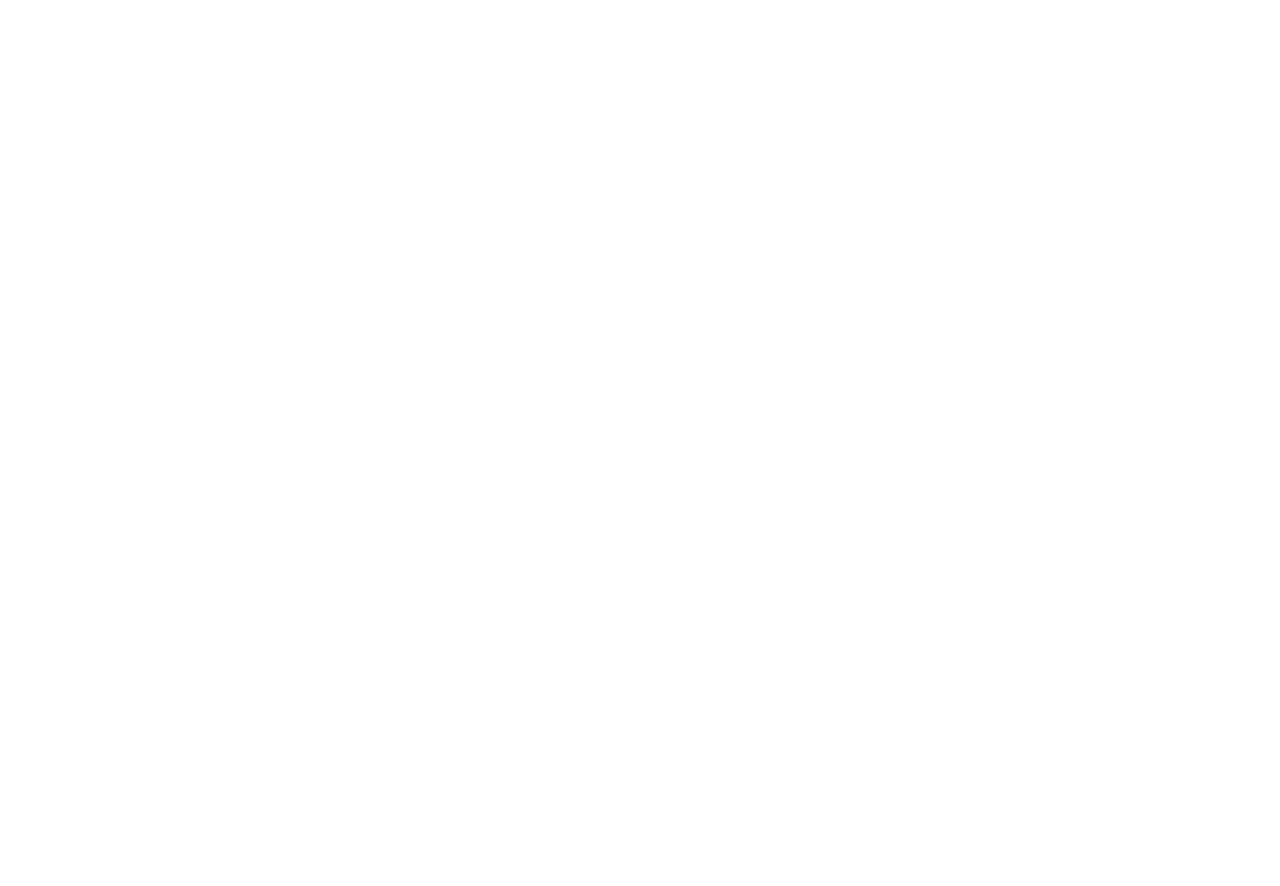
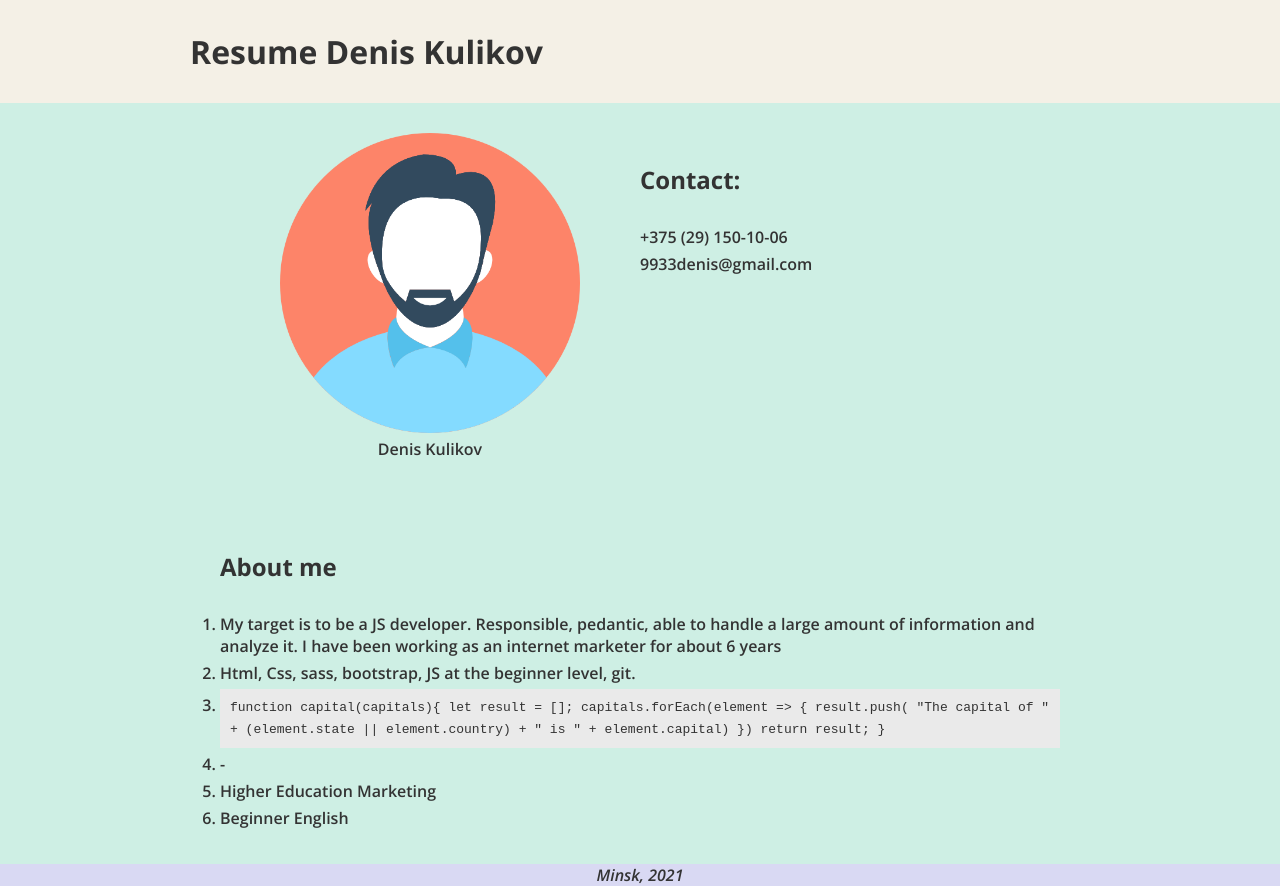
Before and after one commit to denis-githuber/rsschool-cv, a plain HTML site: page index.html in a window 1280 px wide. Before the commit the page ends 800 px from the top, so only its background shows below. Drawn offline with nearby package versions, Linux system fonts and the light colour scheme.

Commit message:
feat: Add resume

```diff
--- a/index.html
+++ b/index.html
@@ -6,16 +6,68 @@
     <meta name="viewport" content="width=device-width, initial-scale=1.0">
     <title>Resume</title>
     <link rel="stylesheet" href="style.css">
+    <link rel="preconnect" href="https://fonts.gstatic.com">
+    <link href="https://fonts.googleapis.com/css2?family=Open+Sans:ital,wght@0,600;0,700;1,600&display=swap" rel="stylesheet">
 </head>
 <body>
-    <header>
+    <header class="header">
+        <div class="container">
+            <h1>Resume Denis Kulikov</h1>
+        </div>
+    </header>
+    <main class="main">
+        <div class="container">
+        <div class="photo-contact">
+            <div class="photo-contact__row">
+                <div class="photo-contact__col">
+                    <figure>
+                        <img class="photo-contact__img" src="photo.png" alt="Photo">
+                        <figcaption>Denis Kulikov</figcaption>
+                    </figure>
+                </div>
+                <div class="photo-contact__col">
+                    <div class="contact">
+                        <h2 class="contact__title">Contact:</h2>
+                        <a href="tel:+375291501006">+375 (29) 150-10-06</a>
+                        <a href="mailto:9933denis@gmail.com">9933denis@gmail.com</a>
+                    </div>
+                </div>
+            </div>
+        </div><!-- photo-contact -->
+        <div class="about">
+            <article>
+            <h2 class="about__title">About me</h2>
+            <ol>
+                <li>My target is to be a JS developer. Responsible, pedantic, able to handle a large amount of information and analyze it. I have been working as an internet marketer for about 6 years</li>
+                <li>Html, Css, sass, bootstrap, JS at the beginner level, git. </li>
+                <li>
+                    <code>
+                        function capital(capitals){
 
-    </header>
-    <main>
+                            let result = [];
 
+                            capitals.forEach(element => {
+                                result.push( "The capital of " + (element.state || element.country) + " is " + element.capital)
+                            })
+
+                            return result;
+                        }
+                    </code>
+                </li>
+                <li>-</li>
+                <li>Higher Education Marketing</li>
+                <li>Beginner English</li>
+            </ol>
+        </article>
+        </div>
+    </div><!-- /.container -->
     </main>
-    <footer>
-
+    <footer class="footer">
+        <div class="container">
+            <div class="footer__copy">
+                <i>Minsk, 2021</i>
+            </div>
+        </div>
     </footer>
 </body>
 </html>
--- a/style.css
+++ b/style.css
@@ -0,0 +1,77 @@
+* {
+    margin: 0;
+    padding: 0;
+    box-sizing: border-box;
+}
+
+body {
+    font-family: 'Open Sans', sans-serif;
+    color: #333;
+}
+
+.container {
+    width: 100%;
+    max-width: 900px;
+    margin: 0 auto;
+}
+
+.header {
+    padding: 30px;
+    background: #f4f0e6;
+}
+.main {
+    background: #ceefe4;
+}
+.photo-contact {
+    padding: 30px;
+}
+
+.photo-contact__row{
+    display: flex;
+    flex-wrap: wrap;
+}
+
+.photo-contact__col {
+    flex: 0 0 50%;
+    max-width: 50%;
+}
+
+.photo-contact__img {
+    width: 300px;
+}
+
+.photo-contact figure {
+    text-align: center;
+}
+.contact__title {
+    padding: 30px 0;
+}
+
+.contact a {
+    display: block;
+    margin-bottom: 5px;
+    color: #333;
+    text-decoration: none;
+}
+
+.contact a:hover {
+    text-decoration: underline;
+}
+
+.about {
+    padding: 30px;
+}
+.about__title {
+    margin: 30px 0;
+}
+.about li {
+    margin: 5px 0;
+}
+.about li:nth-child(3) {
+    background: #EAEAEA;
+    padding: 5px 10px 10px;
+}
+.footer {
+    background: #d9d9f3;
+    text-align: center;
+}
```
Also changed, not shown: photo.png (added).
